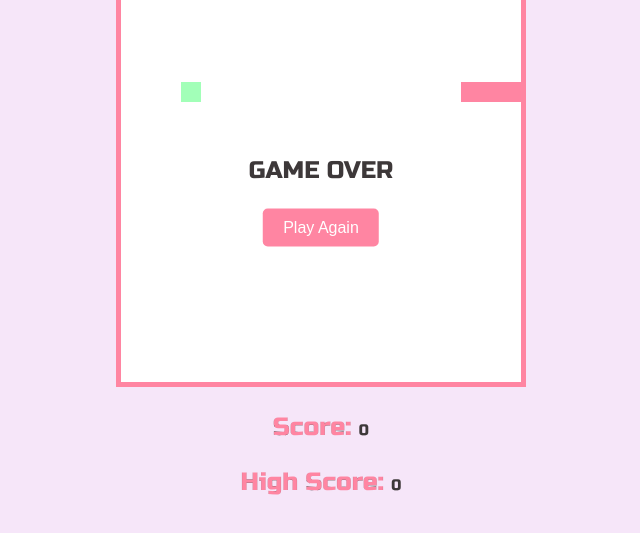
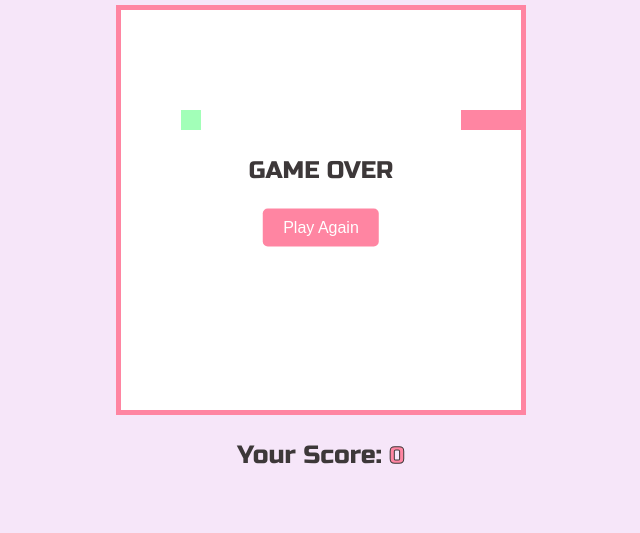
Before and after one commit to rizusukii/Snakes-Game, a plain HTML site: page index.html in a window 1280 px wide. Shown: the part 201-734 px from the top of the page, without its empty margins (319-959 px from the left). Drawn offline with Linux system fonts and the light colour scheme.

Commit message:
Modified some changes to the game Finished Project

```diff
--- a/index.html
+++ b/index.html
@@ -13,8 +13,7 @@
             <!-- Snake and Food will be appended here dynamically using JavaScript -->
         </div>
         <div id="score-board">
-            <p>Score: <span id="score">0</span></p>
-            <p>High Score: <span id="high-score">0</span></p>
+            <p>Your Score: <span id="score">0</span></p>
         </div>
         <div id="game-over" style="display: none;">
             <p>GAME OVER</p>
--- a/style.css
+++ b/style.css
@@ -53,16 +53,16 @@ h1 {
 
 #score-board {
     margin-top: 20px;
-    color: #ff85a2;
+    color: #3d3839;
     font-size: 25px;
-    -webkit-text-stroke-width: 0.1px;
-    -webkit-text-stroke-color: #3d3839;
 }
 
-#score, #high-score {
+#score {
     font-weight: 5px;
-    font-size: 15px;
-    color: #3d3839;
+    font-size: 23px;
+    color: #ff85a2;
+    -webkit-text-stroke-width: 1px;
+    -webkit-text-stroke-color: #3d3839;
 }
 
 @media only screen and (max-width: 600px) {
```
